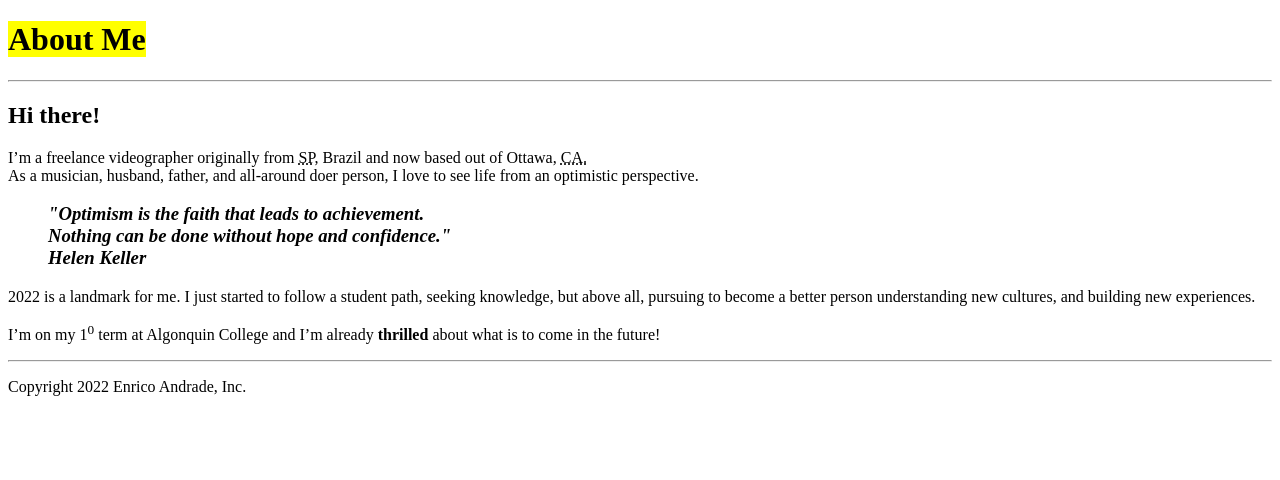
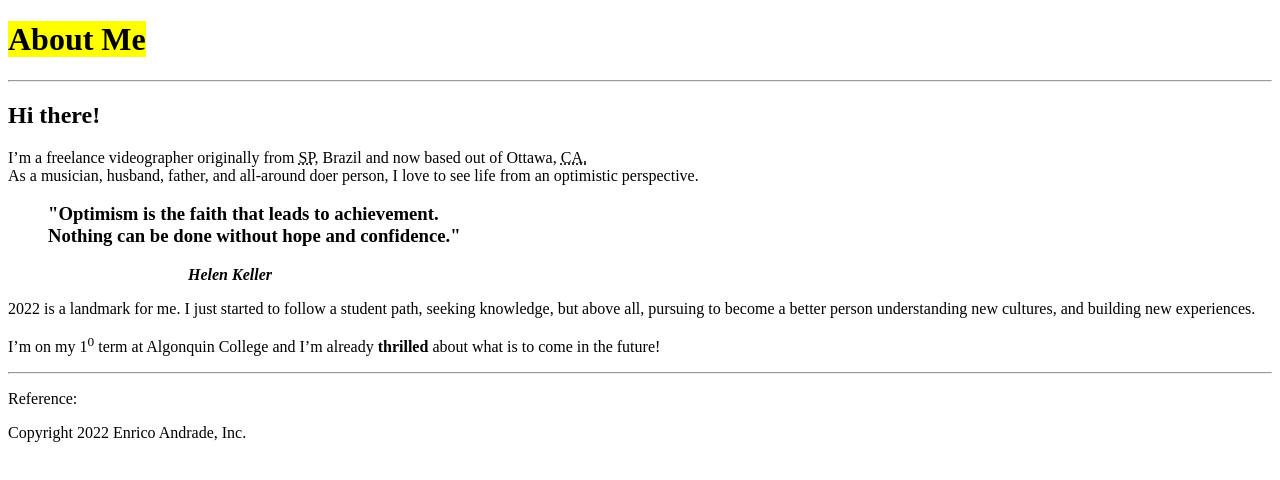
Before and after one commit to enricoandrade/guer0198.github.io, a plain HTML site: page html - assignment/index.html in a window 1280 px wide. Drawn offline with Linux system fonts and the light colour scheme.

Commit message:
Adds indention to the citation

```diff
--- a/html - assignment/index.html
+++ b/html - assignment/index.html
@@ -14,11 +14,14 @@
                  of Ottawa, <abbr title="Canada">CA.</abbr><br> As a musician, husband, father, and all-around
                  doer person, I love to see life from an optimistic perspective.</p>
             <p>
-                <blockqoute><h3>
-                    <p style="margin-left: 40px"><em> "Optimism is the faith that leads to achievement.<br>
-                    Nothing can be done without hope and confidence."</em><br>
-                    <cite>Helen Keller</cite></p>
-                </h3></blockqoute>
+                <blockqoute>
+                    <h3>
+                    <p style="margin-left: 40px"> "Optimism is the faith that leads to achievement.<br>
+                    Nothing can be done without hope and confidence."<br>
+                    </h3>
+                    <p style="margin-left: 180px"><cite><strong>Helen Keller</strong></cite></p>
+                    </p>
+                </blockqoute>
             </p>
            <p>2022 is a landmark for me. I just started to follow a student path,
                seeking knowledge, but above all, pursuing to become a better person
@@ -31,6 +34,9 @@
         </main>
 
         <hr>
-        <footer><p>Copyright 2022 Enrico Andrade, Inc.</p></footer>
+        <footer>
+            <p>Reference: </p>
+            <p>Copyright 2022 Enrico Andrade, Inc.</p>
+        </footer>
     </body>
 </html>
```
